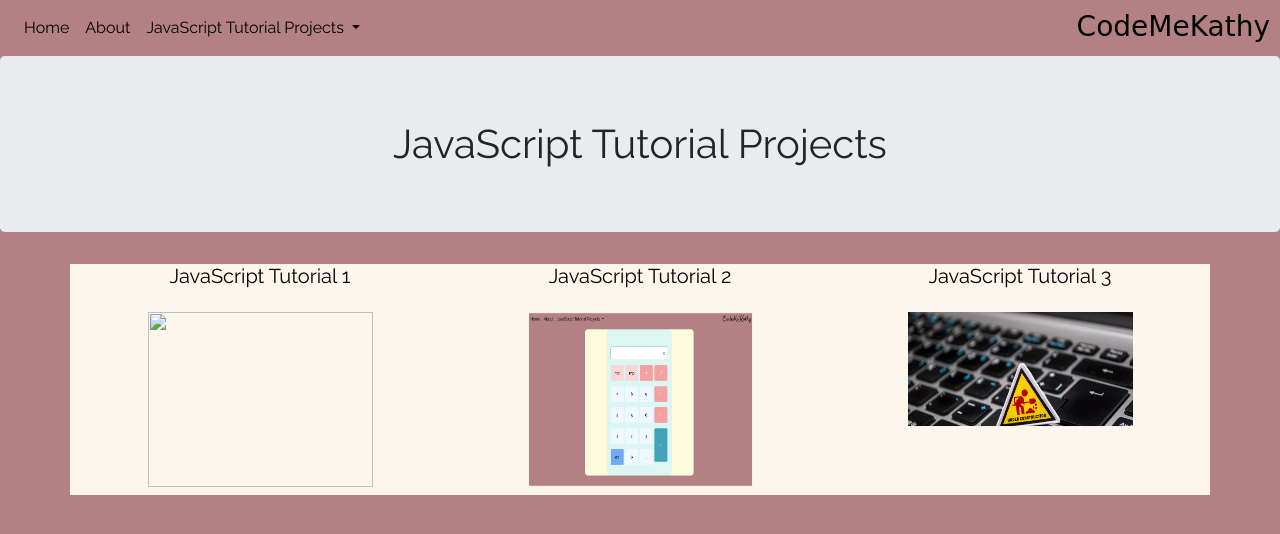
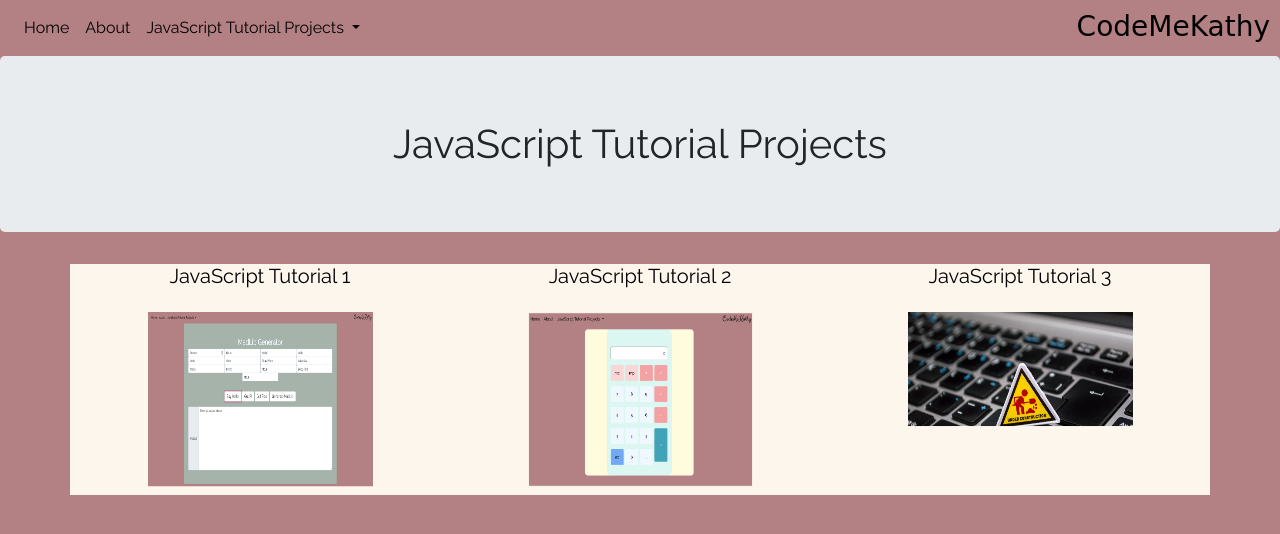
Before and after one commit to CodeMeKathy/JSTut, a plain HTML site: page index.html in a window 1280 px wide. Drawn offline with nearby package versions, Linux system fonts and the light colour scheme; the site is published under a folder, as on GitHub Pages, so addresses that start at the root find nothing; a web font is replaced by a local one.

Commit message:
Corrected a project image file link.

```diff
--- a/index.html
+++ b/index.html
@@ -57,7 +57,7 @@
             <h5 class="proj-title">
               <a href="JSTut1/JSTut1.html"> JavaScript Tutorial 1
               <br></br>
-              <img src="/images/JavaScript Tut1 Image.png" alt="">
+              <img src="images/JavaScript Tut1 Image.png" alt="">
               </a>
             </h5>
         </div>
```
